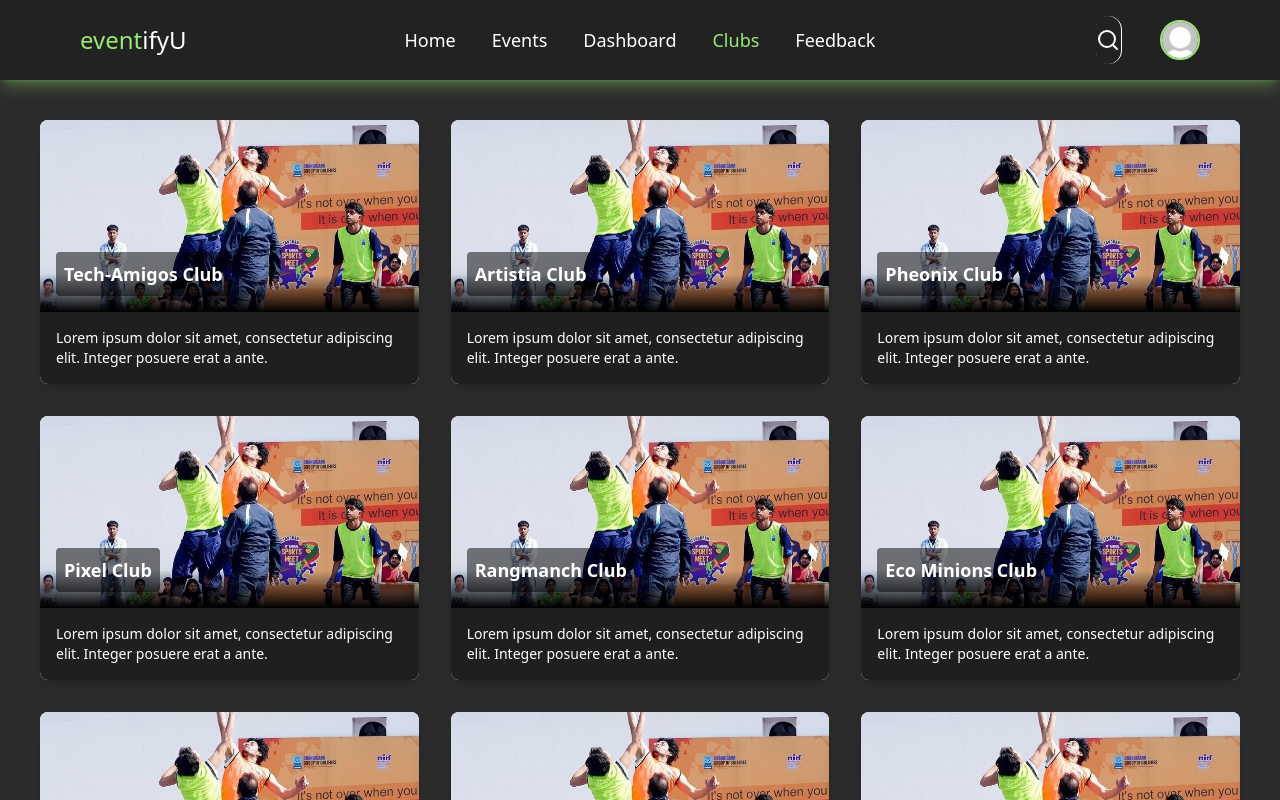
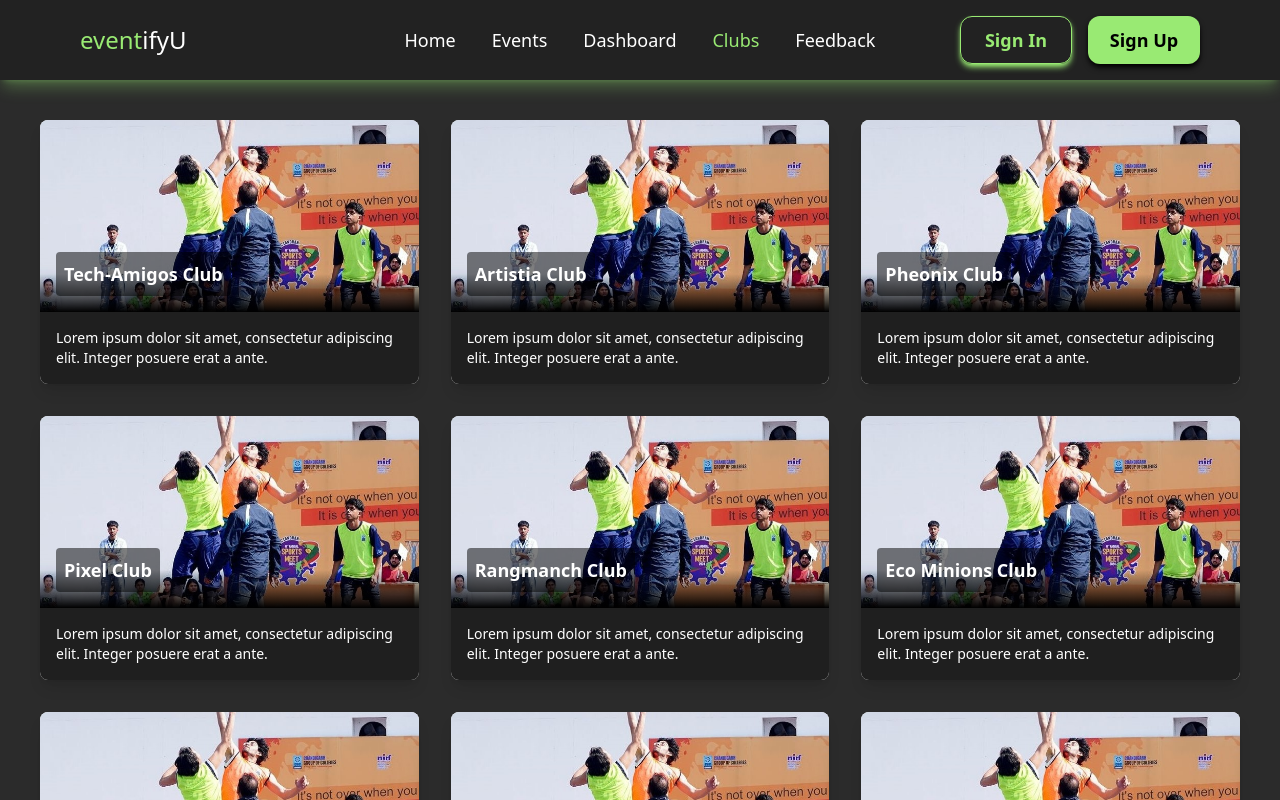
Before and after one commit to ijassandhu/eventifyU, a React (Vite) app in the folder Frontend/: page /clubs in a window 1280 px wide. Shown: the top 800 px of the page. Built offline with nearby package versions, Linux system fonts and the light colour scheme; the HTML template or start-up script is replaced by a standard one.

Commit message:
minor changes

```diff
--- a/Frontend/src/components/navbar.jsx
+++ b/Frontend/src/components/navbar.jsx
@@ -19,7 +19,7 @@ const Navbar = () => {
     window.scrollTo(0, 0);
   }, [location]);
 
-  const [isLoggedIn, setLoggedIn] = useState(false);
+  const [isLoggedIn, setLoggedIn] = useState(true);
   // const user = { name: "Jaskeerat" };
 
   return (
@@ -95,13 +95,13 @@ const Navbar = () => {
                     >
                       <input
                         type="text"
-                        className={`bg-[#222] border border-white text-lg p-3 h-full rounded-full text-white
-          ${active ? "w-full pl-12" : "w-0"}
+                        className={`bg-[#222] text-lg p-3 h-full rounded-full text-white
+          ${active ? "w-full pl-12 border border-white" : "w-0"}
           transition-all duration-300 ease-in-out focus:outline-none`}
                         placeholder="Search..."
                       />
                       <button
-                        className="absolute top-0 left-0 h-10 md:h-12 bg-[#222] rounded-full text-xl flex justify-center items-center text-white
+                        className="absolute pl-2 top-0 left-0 h-10 md:h-12 rounded-full text-xl flex justify-center items-center text-white
           transition-transform duration-300 ease-in-out"
                         onClick={() => setActive(!active)}
                       >
```
